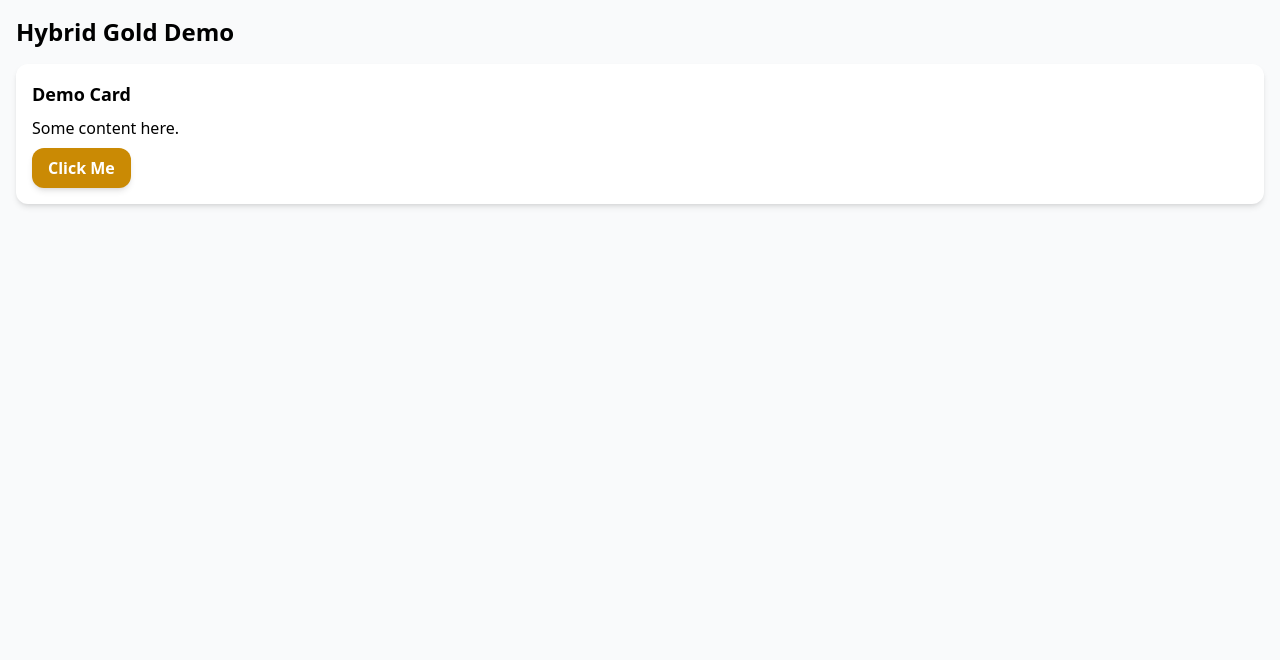
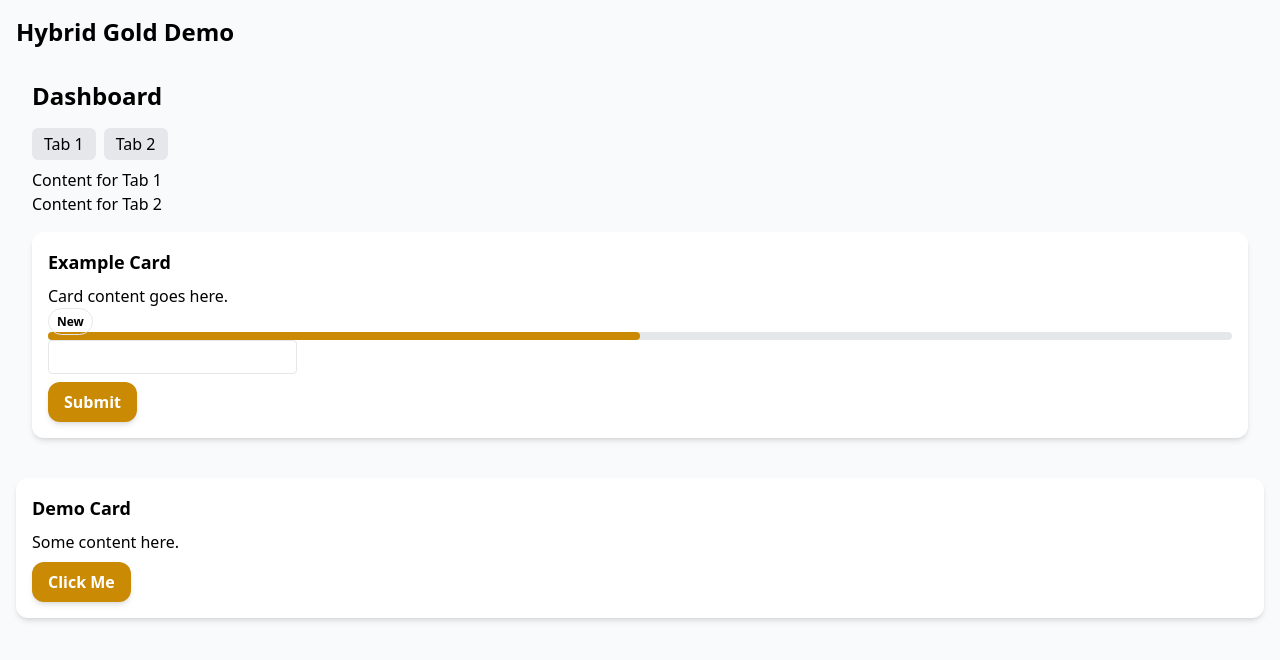
Before and after one commit to Hajrajadoon/hybrid-gold-frontend, a React (Create React App) app: page / in a window 1280 px wide. Shown: the top 660 px of the page. Built offline with nearby package versions, Linux system fonts and the light colour scheme.

Commit message:
Update App.tsx

```diff
--- a/src/App.tsx
+++ b/src/App.tsx
@@ -1,12 +1,18 @@
 import React from "react";
 import { Button } from "./components/ui/button";
 import { Card, CardHeader, CardTitle, CardContent, CardFooter } from "./components/ui/card";
+import Dashboard from "./components/ui/dashboard"; // Correct import path
 
 export default function App() {
   return (
     <div className="min-h-screen bg-gray-50 p-4">
       <h1 className="text-2xl font-bold mb-4">Hybrid Gold Demo</h1>
-      <Card>
+
+      {/* Dashboard Component */}
+      <Dashboard />
+
+      {/* Example Card outside Dashboard */}
+      <Card className="mt-6">
         <CardHeader>
           <CardTitle>Demo Card</CardTitle>
         </CardHeader>
```
